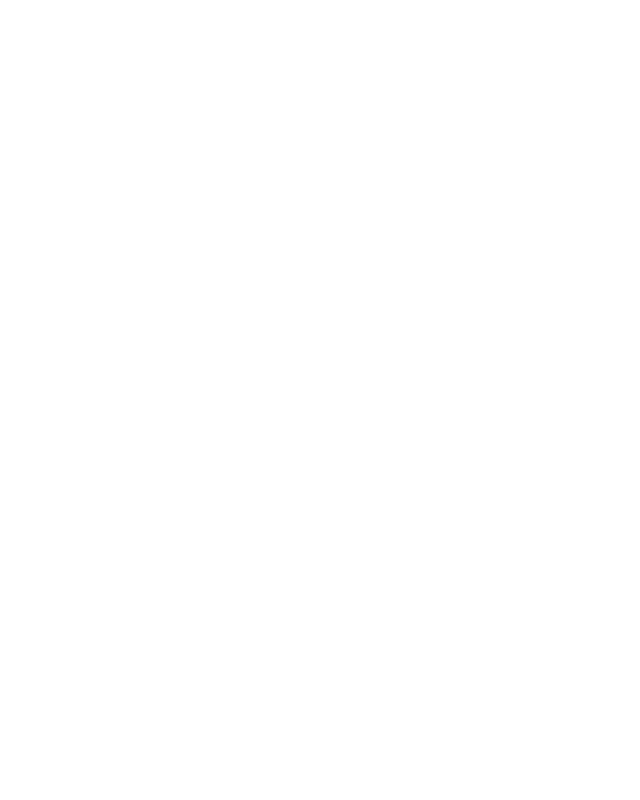
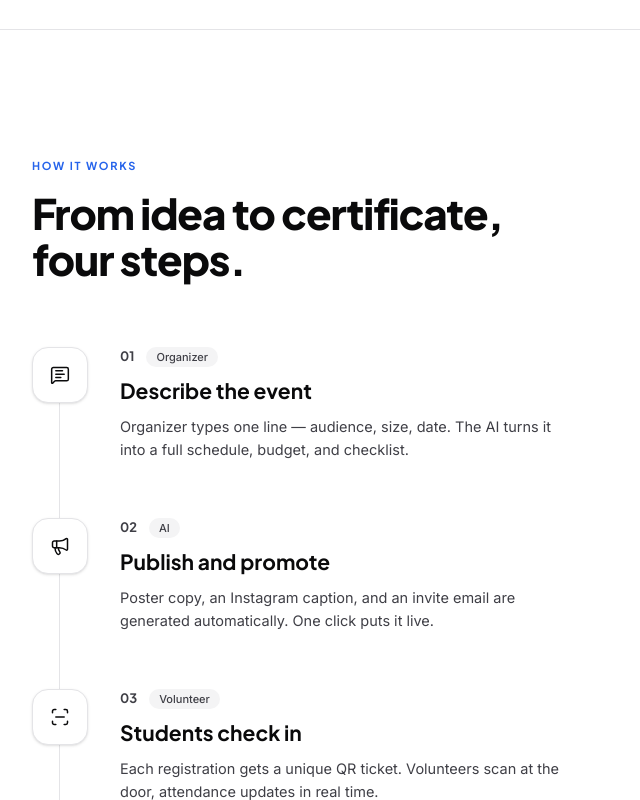
Before and after one commit to Kyani7/eventhub-ai, a React (Vite) app: page / in a window 1280 px wide. Shown: the part 2000-2800 px from the top of the page, without its empty margins (0-640 px from the left). Before the commit the page ends 2029 px from the top, so only its background shows below. Built offline with nearby package versions, Linux system fonts and the light colour scheme.

Commit message:
feat: add How it works section with vertical step flow

```diff
--- a/src/App.tsx
+++ b/src/App.tsx
@@ -1,6 +1,7 @@
 import Navbar from "./components/Navbar";
 import Hero from "./components/Hero";
 import Features from "./components/Features";
+import HowItWorks from "./components/HowItWorks";
 
 export default function App() {
   return (
@@ -9,6 +10,7 @@
       <main>
         <Hero />
         <Features />
+        <HowItWorks />
       </main>
     </div>
   );
--- /dev/null
+++ b/src/components/HowItWorks.tsx
@@ -0,0 +1,89 @@
+import { motion } from "framer-motion";
+import { MessageSquareText, Megaphone, ScanLine, Award } from "lucide-react";
+
+const steps = [
+  {
+    icon: MessageSquareText,
+    title: "Describe the event",
+    text: "Organizer types one line — audience, size, date. The AI turns it into a full schedule, budget, and checklist.",
+    tag: "Organizer",
+  },
+  {
+    icon: Megaphone,
+    title: "Publish and promote",
+    text: "Poster copy, an Instagram caption, and an invite email are generated automatically. One click puts it live.",
+    tag: "AI",
+  },
+  {
+    icon: ScanLine,
+    title: "Students check in",
+    text: "Each registration gets a unique QR ticket. Volunteers scan at the door, attendance updates in real time.",
+    tag: "Volunteer",
+  },
+  {
+    icon: Award,
+    title: "Certificates go out",
+    text: "Once the event closes, signed PDF certificates with a QR verification code are issued to everyone who attended.",
+    tag: "Automatic",
+  },
+];
+
+export default function HowItWorks() {
+  return (
+    <section id="how-it-works" className="border-t border-mist py-24 sm:py-32">
+      <div className="mx-auto max-w-7xl px-5 sm:px-8">
+        <div className="max-w-xl">
+          <p className="font-display text-[11px] font-bold uppercase tracking-[0.16em] text-accent">
+            How it works
+          </p>
+          <h2 className="mt-4 font-display text-[32px] font-extrabold leading-[1.1] tracking-tight text-ink sm:text-[42px]">
+            From idea to certificate,
+            <br />
+            four steps.
+          </h2>
+        </div>
+
+        <div className="relative mt-16">
+          <div className="absolute left-[27px] top-2 hidden h-[calc(100%-2rem)] w-px bg-mist sm:block" />
+
+          <div className="flex flex-col gap-10 sm:gap-14">
+            {steps.map((step, i) => {
+              const Icon = step.icon;
+              return (
+                <motion.div
+                  key={step.title}
+                  initial={{ opacity: 0, y: 20 }}
+                  whileInView={{ opacity: 1, y: 0 }}
+                  viewport={{ once: true, margin: "-100px" }}
+                  transition={{ duration: 0.5, delay: 0.05 }}
+                  className="relative flex flex-col gap-4 sm:flex-row sm:items-start sm:gap-8"
+                >
+                  <div className="relative z-10 flex h-14 w-14 shrink-0 items-center justify-center rounded-2xl border border-mist bg-paper shadow-sm">
+                    <Icon size={20} className="text-ink" strokeWidth={1.8} />
+                  </div>
+
+                  <div className="flex-1 border-b border-mist pb-10 sm:border-b-0 sm:pb-0">
+                    <div className="flex items-center gap-3">
+                      <span className="font-display text-[13px] font-bold text-ink-soft">
+                        {String(i + 1).padStart(2, "0")}
+                      </span>
+                      <span className="rounded-full bg-cloud px-2.5 py-0.5 text-[11px] font-medium text-ink-soft">
+                        {step.tag}
+                      </span>
+                    </div>
+                    <h3 className="mt-2 font-display text-[19px] font-bold text-ink sm:text-[21px]">
+                      {step.title}
+                    </h3>
+                    <p className="mt-2 max-w-md text-[14.5px] leading-relaxed text-ink-soft">
+                      {step.text}
+                    </p>
+                  </div>
+                </motion.div>
+              );
+            })}
+          </div>
+        </div>
+      </div>
+    </section>
+  );
+}
```
